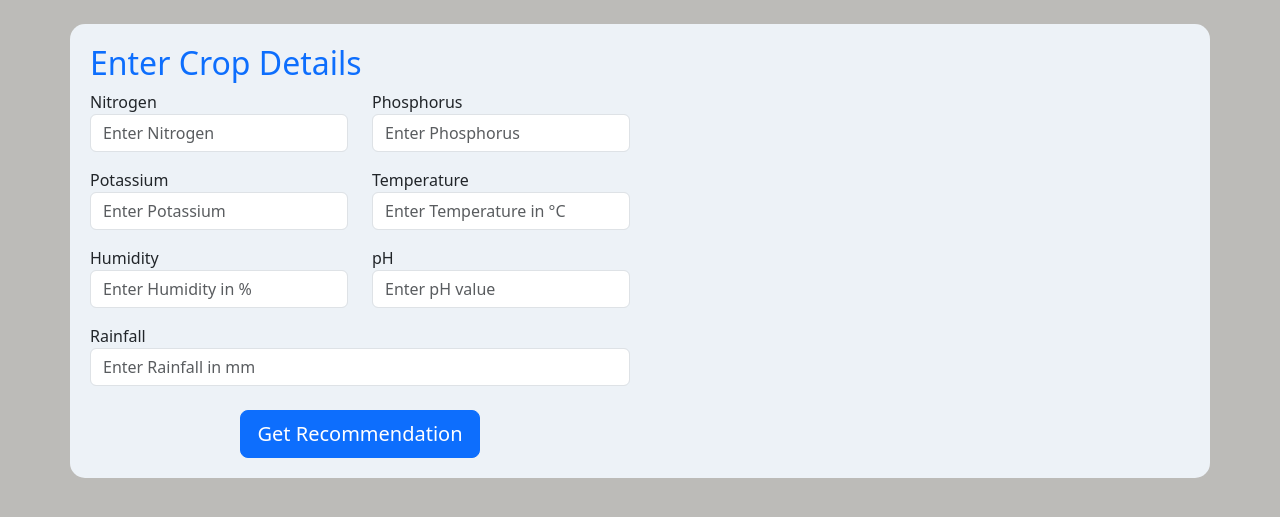
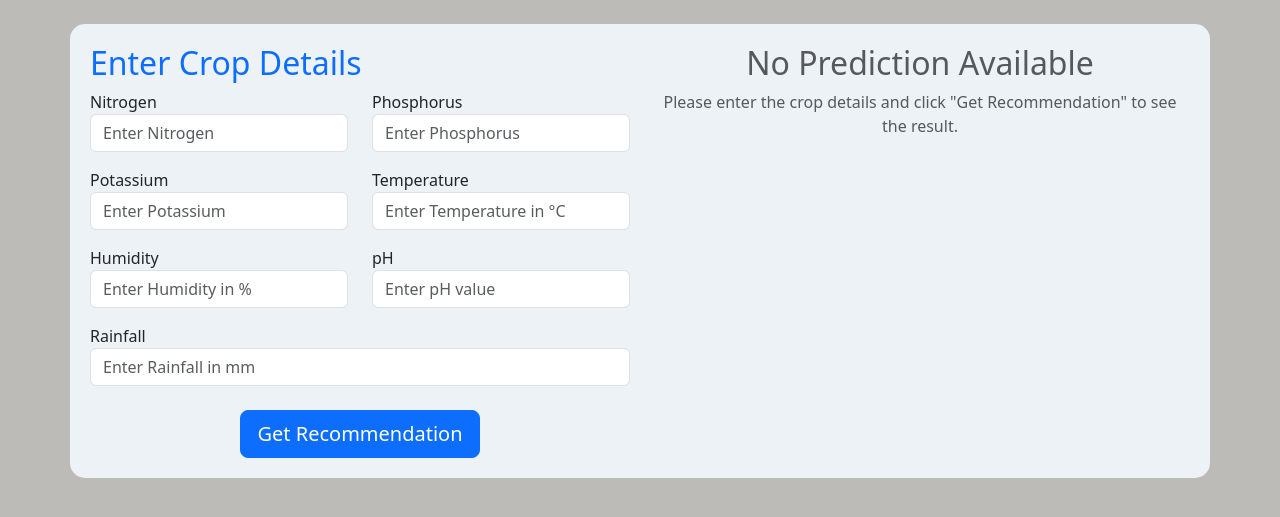
Before and after one commit to Myselfshubham/Crop-Recommendation-System, a Flask app: page / in a window 1280 px wide. Shown: the part 50-567 px from the top of the page. Run offline with Flask 3, Linux system fonts and the light colour scheme; parts of the project's set-up code (start-up, migrations or seed data) failed here and were passed over.

Commit message:
Update index.html

```diff
--- a/templates/index.html
+++ b/templates/index.html
@@ -179,8 +179,9 @@
         </div>
 
         <!-- Result container -->
+        <!-- Result container -->
         <div class="result-container">
-          {% if result %}
+          {% if result and crop_image %}
           <h2 class="text-success text-center">Prediction Result</h2>
           <div class="card bg-dark text-center">
             <img
@@ -192,6 +193,14 @@
               <h5 class="card-title">{{ result.split(" ")[0] }}</h5>
               <p class="card-text">{{ result }}</p>
             </div>
+          </div>
+          {% else %}
+          <h2 class="text-muted text-center">No Prediction Available</h2>
+          <div class="text-center text-muted">
+            <p>
+              Please enter the crop details and click "Get Recommendation" to
+              see the result.
+            </p>
           </div>
           {% endif %}
         </div>
```
